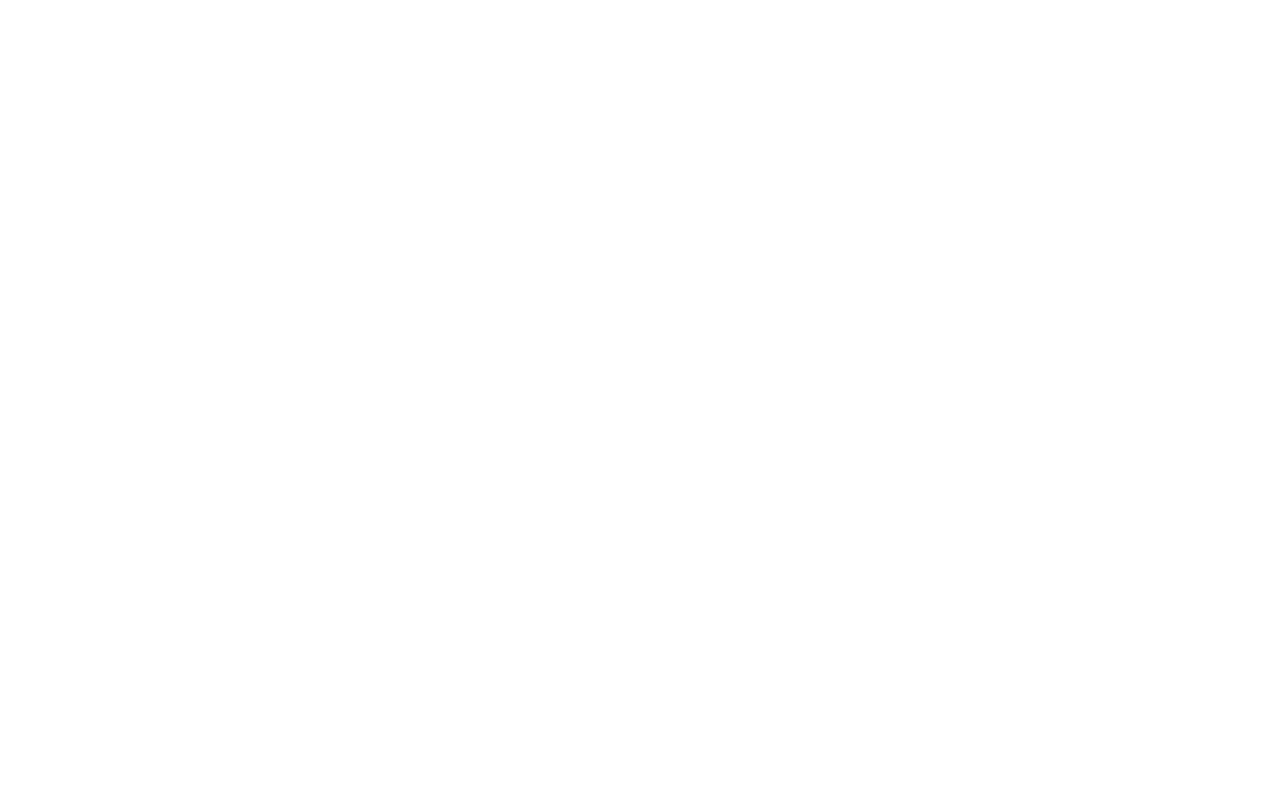
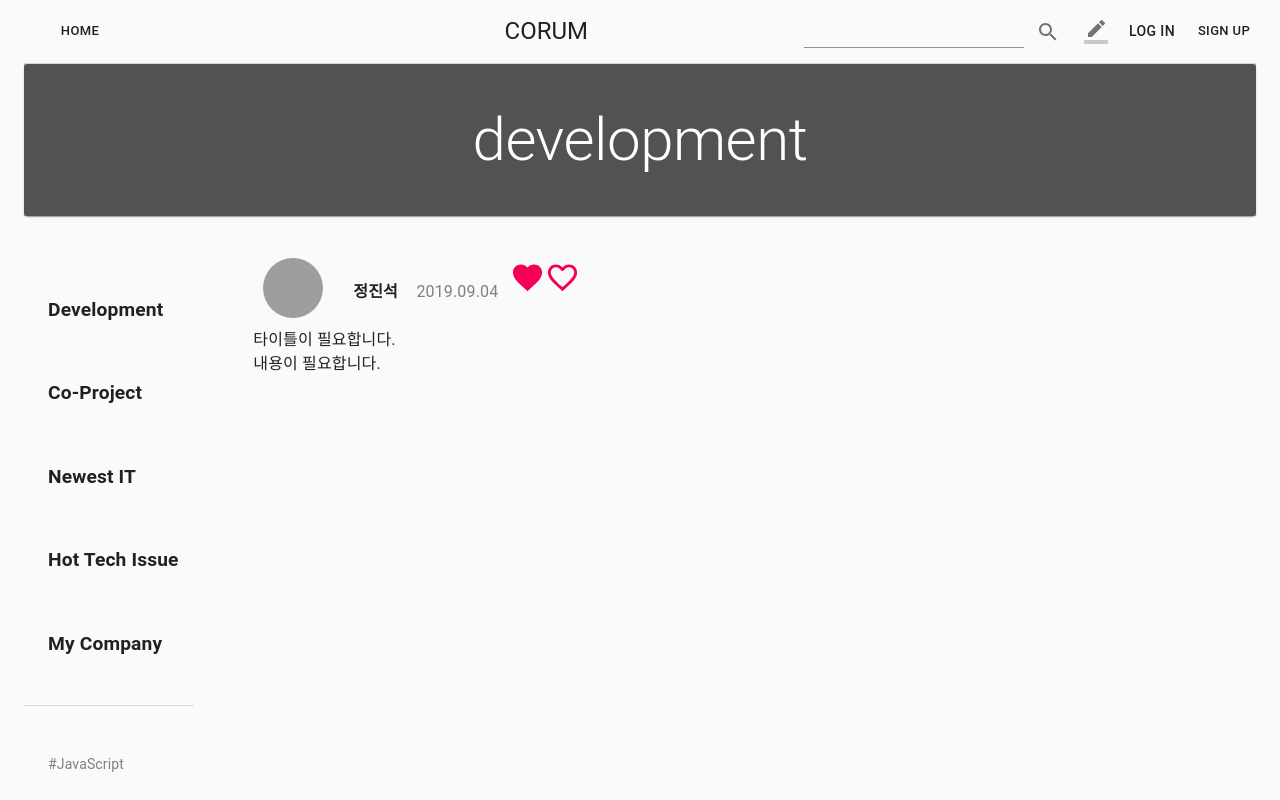
Before and after one commit to gustkdxo007/CORUM_client, a React (Create React App) app: page /post/development in a window 1280 px wide. Shown: the top 800 px of the page. Built offline with nearby package versions, Linux system fonts and the light colour scheme; grey boxes are pictures that could not be loaded.

Commit message:
Add postpage, Fix poststyle -ing

```diff
--- a/src/App.js
+++ b/src/App.js
@@ -2,13 +2,15 @@ import React from "react";
 import { BrowserRouter as Router, Route, Switch } from "react-router-dom";
 import Home from "./Pages/Home";
 import EditPage from "./Pages/EditPage";
+import PostPage from "./Pages/PostPage";
 
 const App = () => {
   return (
     <Router>
       <Switch>
-        <Route exact path="/" component={Home} />
-        <Route path="/edit" component={EditPage} />
+        <Route exact path="/post/:number" component={PostPage} />
+        <Route path="/" component={Home} />
+        <Route exact path="/edit" component={EditPage} />
       </Switch>
     </Router>
   );
--- a/src/Pages/Home.js
+++ b/src/Pages/Home.js
@@ -1,4 +1,5 @@
 import React, { Fragment } from "react";
+import { BrowserRouter as Router, Route, Switch } from "react-router-dom";
 // ! DO NOT REMOVE MODULES
 // eslint-disable-next-line
 import IconButton from "@material-ui/core/IconButton";
@@ -21,29 +22,35 @@ import Category from "../components/Category";
 import Tag from "../components/Tag";
 import PostList from "../components/PostList";
 import Footer from "../components/Footer";
+import TempPostList from "../components/TempPostList";
 
 // main
 const Home = () => {
   const classes = useStyles();
 
   return (
+    <Router>
       <Fragment>
         <CssBaseline />
         <Container maxWidth="lg">
           <Header />
           <Banner />
+          <Switch>
             <Grid container spacing={8} className={classes.mainGrid}>
               <Grid item xs={12} md={2} className={classes.asideGrid}>
                 <Category />
                 <Tag />
               </Grid>
               <Grid item xs={12} md={9} className={classes.cardGrid}>
-            <PostList />
+                <Route exact path="/" component={PostList} />
+                <Route path="/post/development" component={TempPostList} />
               </Grid>
             </Grid>
+          </Switch>
         </Container>
         <Footer />
       </Fragment>
+    </Router>
   );
 };
 
--- /dev/null
+++ b/src/Pages/PostPage.js
@@ -0,0 +1,31 @@
+import React, { Fragment } from "react";
+import Header from "../components/Header";
+import { Grid, Container, CssBaseline } from "@material-ui/core";
+import PostBanner from "../components/PostBanner";
+import Category from "../components/Category";
+import Tag from "../components/Tag";
+import Post from "../components/Post";
+
+const PostPage = () => {
+  return (
+    <Fragment>
+      <Container maxWidth="lg">
+        <CssBaseline />
+        <Header />
+        <PostBanner />
+
+        <Grid container spacing={0}>
+          <Grid item xs={12} md={2}>
+            <Category />
+            <Tag />
+          </Grid>
+          <Grid item xs={12} md={10}>
+            <Post />
+          </Grid>
+        </Grid>
+      </Container>
+    </Fragment>
+  );
+};
+
+export default PostPage;
--- /dev/null
+++ b/src/components/Post.js
@@ -0,0 +1,48 @@
+import React, { Fragment } from "react";
+import {
+  Grid,
+  Container,
+  Typography,
+  Avatar,
+  IconButton
+} from "@material-ui/core";
+import FavoriteIcon from "@material-ui/icons/Favorite";
+import FavoriteBorderIcon from "@material-ui/icons/FavoriteBorder";
+import useStyles from "../utils/postStyles";
+
+const Post = () => {
+  const classes = useStyles();
+  return (
+    <Fragment>
+      <Container>
+        <Grid container>
+          <Grid item xs={16} md={1}>
+            <Avatar
+              alt="Remy Sharp"
+              src="https://thumbs.dreamstime.com/b/default-male-avatar-profile-picture-icon-grey-man-photo-placeholder-vector-illustration-88414414.jpg"
+              className={classes.avatar}
+            />
+          </Grid>
+          <Grid item xs={16} md={1}>
+            <Typography className={classes.user} align="center">
+              정진석
+            </Typography>
+          </Grid>
+          <Grid item xs={16} md={1}>
+            <Typography className={classes.date}>2019.09.04</Typography>
+          </Grid>
+          <Grid item xs={16} md={3}>
+            <IconButton color="secondary">
+              <FavoriteIcon fontSize="large" />
+              <FavoriteBorderIcon fontSize="large" />
+            </IconButton>
+          </Grid>
+        </Grid>
+        <Typography>타이틀이 필요합니다.</Typography>
+        <Typography>내용이 필요합니다.</Typography>
+      </Container>
+    </Fragment>
+  );
+};
+
+export default Post;
--- /dev/null
+++ b/src/components/PostBanner.js
@@ -0,0 +1,27 @@
+import React, { Fragment } from "react";
+import Typography from "@material-ui/core/Typography";
+import Paper from "@material-ui/core/Paper";
+import useStyles from "../utils/postStyles";
+
+const PostBanner = () => {
+  const classes = useStyles();
+  return (
+    <Fragment>
+      <Paper className={classes.mainFeaturedPost}>
+        <div className={classes.overlay} />
+        <div className={classes.mainFeaturedPostContent}>
+          <Typography
+            component="h1"
+            variant="h2"
+            color="inherit"
+            align="center"
+          >
+            development
+          </Typography>
+        </div>
+      </Paper>
+    </Fragment>
+  );
+};
+
+export default PostBanner;
--- /dev/null
+++ b/src/components/TempPostList.js
@@ -0,0 +1,107 @@
+import React from "react";
+import Grid from "@material-ui/core/Grid";
+import Card from "@material-ui/core/Card";
+import CardActionArea from "@material-ui/core/CardActionArea";
+import CardContent from "@material-ui/core/CardContent";
+import CardMedia from "@material-ui/core/CardMedia";
+import Hidden from "@material-ui/core/Hidden";
+import Typography from "@material-ui/core/Typography";
+import useStyles from "../utils/makeStyles";
+const TempPostList = () => {
+  const classes = useStyles();
+  const featuredPosts = [
+    {
+      user: "이승재",
+      title: "안녕하세요 코드스테이츠 DJ를 담당하는 이승재입니다.",
+      subTitle: "안녕하세요 코드스테이츠 DJ를 담당하는 구일모입니다.",
+      date: "2019-09-01",
+      visit: 30,
+      likeCount: 50
+    },
+    {
+      user: "구일모",
+      title: "CODESTATES DEVELOPER KOO IL MO",
+      subTitle: "안녕하세요 코드스테이츠 DJ를 담당하는 구일모입니다.",
+      date: "2019-09-01",
+      visit: 30,
+      likeCount: 50
+    },
+    {
+      user: "구일모",
+      title: "CODESTATES DEVELOPER KOO IL MO",
+      subTitle: "안녕하세요 코드스테이츠 DJ를 담당하는 구일모입니다.",
+      date: "2019-09-01",
+      visit: 30,
+      likeCount: 50
+    },
+    {
+      user: "구일모",
+      title: "CODESTATES DEVELOPER KOO IL MO",
+      subTitle: "안녕하세요 코드스테이츠 DJ를 담당하는 구일모입니다.",
+      date: "2019-09-01",
+      visit: 30,
+      likeCount: 50
+    },
+    {
+      user: "구일모",
+      title: "CODESTATES DEVELOPER KOO IL MO",
+      subTitle: "안녕하세요 코드스테이츠 DJ를 담당하는 구일모입니다.",
+      date: "2019-09-01",
+      visit: 30,
+      likeCount: 50
+    }
+  ];
+  return (
+    <div>
+      {featuredPosts.map(post => (
+        <Grid item key={post.title} xs={12} md={12}>
+          <CardActionArea component="a" href="#">
+            <Card className={classes.card}>
+              <Hidden xsDown>
+                <Grid item className={classes.cardLeft}>
+                  <Grid item>
+                    <CardMedia
+                      className={classes.cardMedia}
+                      image="https://source.unsplash.com/random"
+                      title="Image title"
+                    />
+                  </Grid>
+                  <Grid item>
+                    <Typography className={classes.cardUser}>
+                      {post.user}
+                    </Typography>
+                  </Grid>
+                </Grid>
+              </Hidden>
+              <div className={classes.cardDetails}>
+                <CardContent className={classes.cardContent}>
+                  <Typography variant="h4" className={classes.cardTitle}>
+                    {post.title}
+                  </Typography>
+                  <Typography
+                    variant="caption"
+                    color="textSecondary"
+                    display="block"
+                    align="right"
+                  >
+                    조회수 {post.visit} 좋아요 {post.likeCount}
+                  </Typography>
+
+                  <Typography variant="subtitle1" paragraph>
+                    {post.subTitle}
+                  </Typography>
+
+                  <Typography variant="subtitle2" color="textSecondary">
+                    {post.date}
+                  </Typography>
+                </CardContent>
+              </div>
+            </Card>
+          </CardActionArea>
+        </Grid>
+      ))}
+    </div>
+  );
+};
+
+export default TempPostList;
--- /dev/null
+++ b/src/utils/postStyles.js
@@ -0,0 +1,44 @@
+import { makeStyles } from "@material-ui/core/styles";
+
+const useStyles = makeStyles(theme => ({
+  root: {
+    flexGrow: 1
+  },
+  mainFeaturedPost: {
+    position: "relative",
+    backgroundColor: theme.palette.grey[600],
+    color: theme.palette.common.white,
+    marginBottom: theme.spacing(4),
+    backgroundSize: "cover",
+    backgroundRepeat: "no-repeat",
+    backgroundPosition: "center"
+  },
+  overlay: {
+    position: "absolute",
+    top: 0,
+    bottom: 0,
+    right: 0,
+    left: 0,
+    backgroundColor: "rgba(0,0,0,.3)"
+  },
+  mainFeaturedPostContent: {
+    position: "relative",
+    paddingTop: theme.spacing(5),
+    paddingBottom: theme.spacing(5)
+  },
+  avatar: {
+    margin: 10,
+    width: 60,
+    height: 60
+  },
+  user: {
+    marginTop: theme.spacing(4),
+    fontWeight: "600"
+  },
+  date: {
+    marginTop: theme.spacing(4),
+    color: "gray"
+  }
+}));
+
+export default useStyles;
```
Lines whose indentation alone changed are shown as unchanged.
